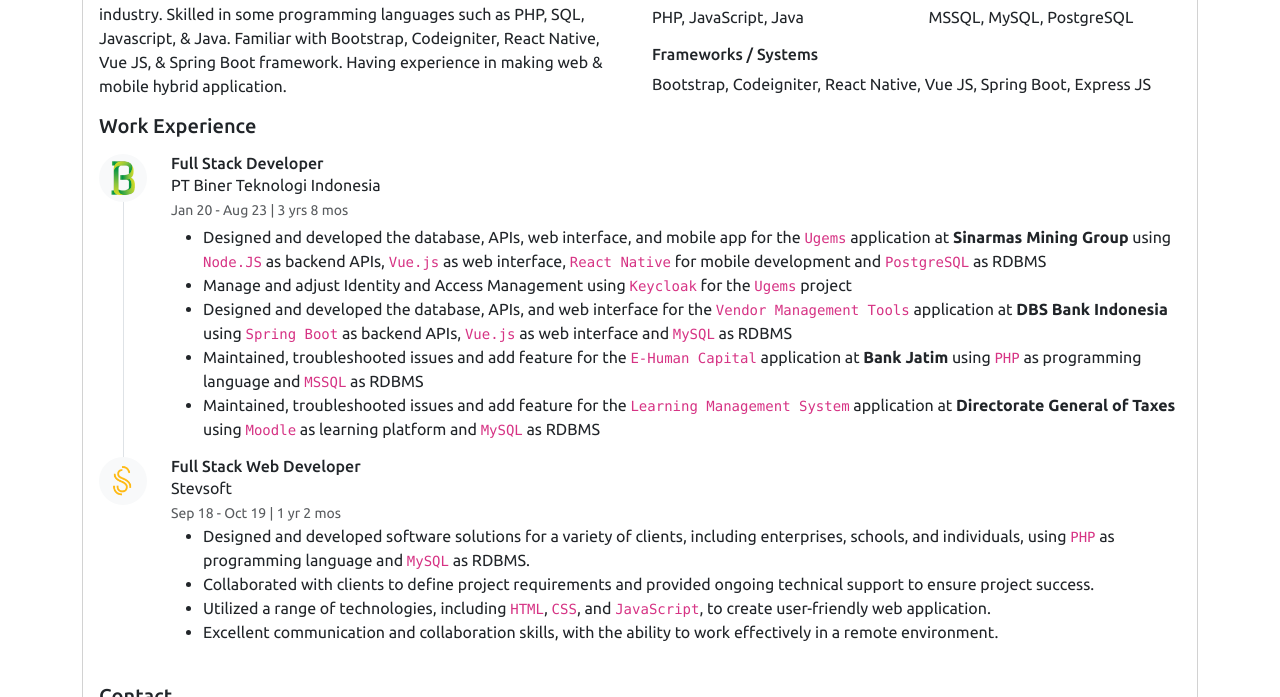
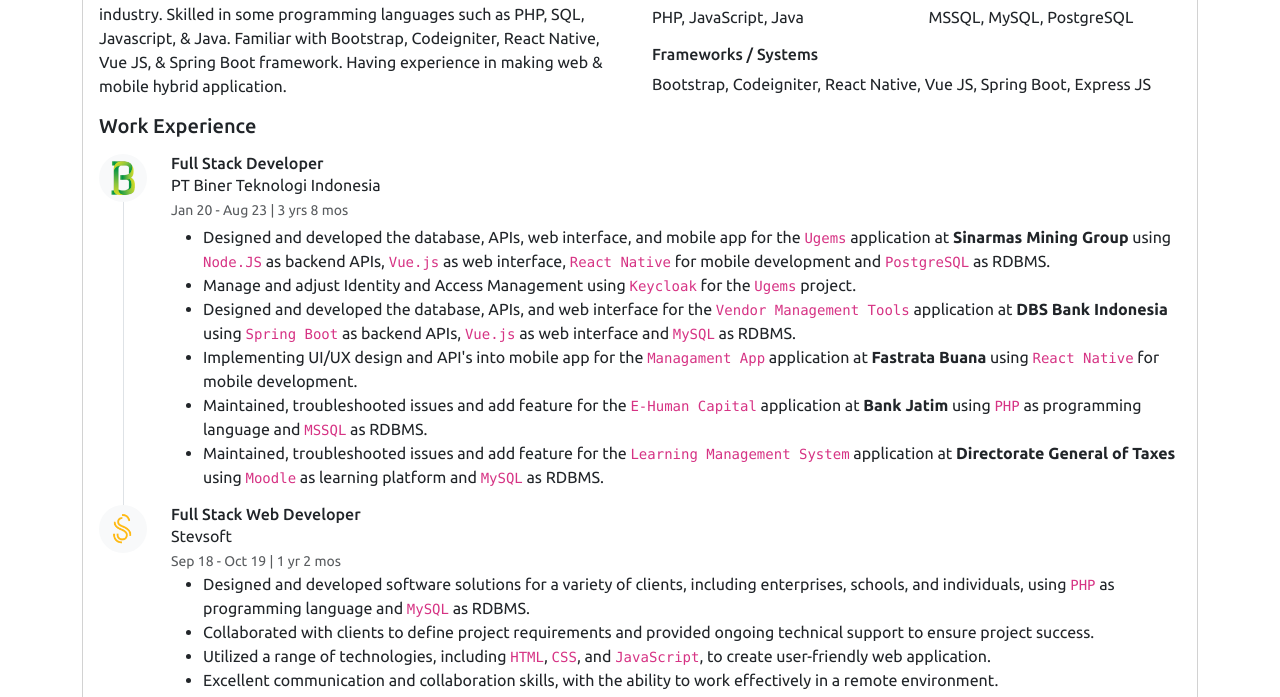
Before and after one commit to mirfansyah258/mirfansyah258.github.io, a plain HTML site: page index.html in a window 1280 px wide. Shown: the part 467-1164 px from the top of the page. Drawn offline with nearby package versions, Linux system fonts and the light colour scheme.

Commit message:
change profile picture and add 'ManagementApp at Fastrata' experience at Bintek

```diff
--- a/index.html
+++ b/index.html
@@ -69,11 +69,12 @@
                     <p class="mb-0">PT Biner Teknologi Indonesia</p>
                     <small class="text-muted">Jan 20 - Aug 23 | 3 yrs 8 mos</small>
                     <ul class="mt-1 mb-0">
-                      <li>Designed and developed the database, APIs, web interface, and mobile app for the <code>Ugems</code> application at <b>Sinarmas Mining Group</b> using <code>Node.JS</code> as backend APIs, <code>Vue.js</code> as web interface, <code>React Native</code> for mobile development and <code>PostgreSQL</code> as RDBMS</li>
-                      <li>Manage and adjust Identity and Access Management using <code>Keycloak</code> for the <code>Ugems</code> project</li>
-                      <li>Designed and developed the database, APIs, and web interface for the <code>Vendor Management Tools</code> application at <b>DBS Bank Indonesia</b> using <code>Spring Boot</code> as backend APIs, <code>Vue.js</code> as web interface and <code>MySQL</code> as RDBMS</li>
-                      <li>Maintained, troubleshooted issues and add feature for the <code>E-Human Capital</code> application at <b>Bank Jatim</b> using <code>PHP</code> as programming language and <code>MSSQL</code> as RDBMS</li>
-                      <li>Maintained, troubleshooted issues and add feature for the <code>Learning Management System</code> application at <b>Directorate General of Taxes</b> using <code>Moodle</code> as learning platform and <code>MySQL</code> as RDBMS</li>
+                      <li>Designed and developed the database, APIs, web interface, and mobile app for the <code>Ugems</code> application at <b>Sinarmas Mining Group</b> using <code>Node.JS</code> as backend APIs, <code>Vue.js</code> as web interface, <code>React Native</code> for mobile development and <code>PostgreSQL</code> as RDBMS.</li>
+                      <li>Manage and adjust Identity and Access Management using <code>Keycloak</code> for the <code>Ugems</code> project.</li>
+                      <li>Designed and developed the database, APIs, and web interface for the <code>Vendor Management Tools</code> application at <b>DBS Bank Indonesia</b> using <code>Spring Boot</code> as backend APIs, <code>Vue.js</code> as web interface and <code>MySQL</code> as RDBMS.</li>
+                      <li>Implementing UI/UX design and API's into mobile app for the <code>Managament App</code> application at <b>Fastrata Buana</b> using <code>React Native</code> for mobile development.</li>
+                      <li>Maintained, troubleshooted issues and add feature for the <code>E-Human Capital</code> application at <b>Bank Jatim</b> using <code>PHP</code> as programming language and <code>MSSQL</code> as RDBMS.</li>
+                      <li>Maintained, troubleshooted issues and add feature for the <code>Learning Management System</code> application at <b>Directorate General of Taxes</b> using <code>Moodle</code> as learning platform and <code>MySQL</code> as RDBMS.</li>
                     </ul>
                   </div>
                 </div>
```
Also changed, not shown: assets/img/profpic.jpg.
